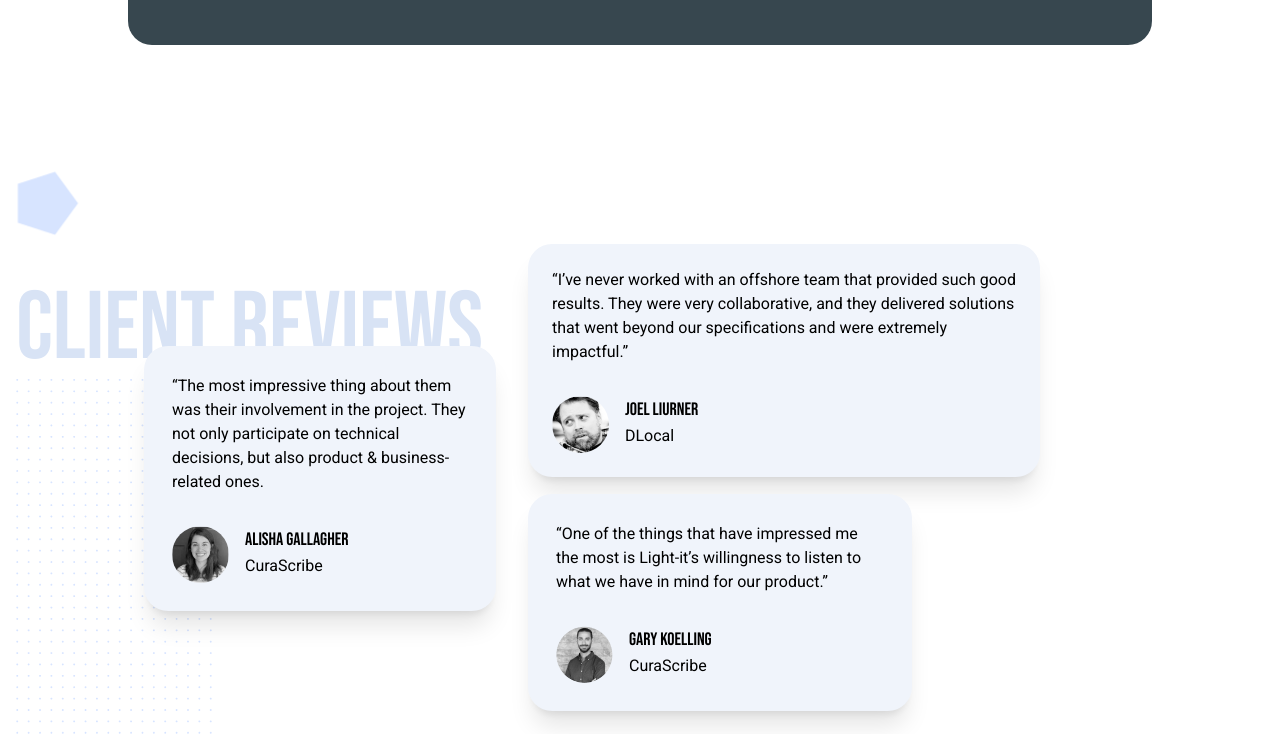
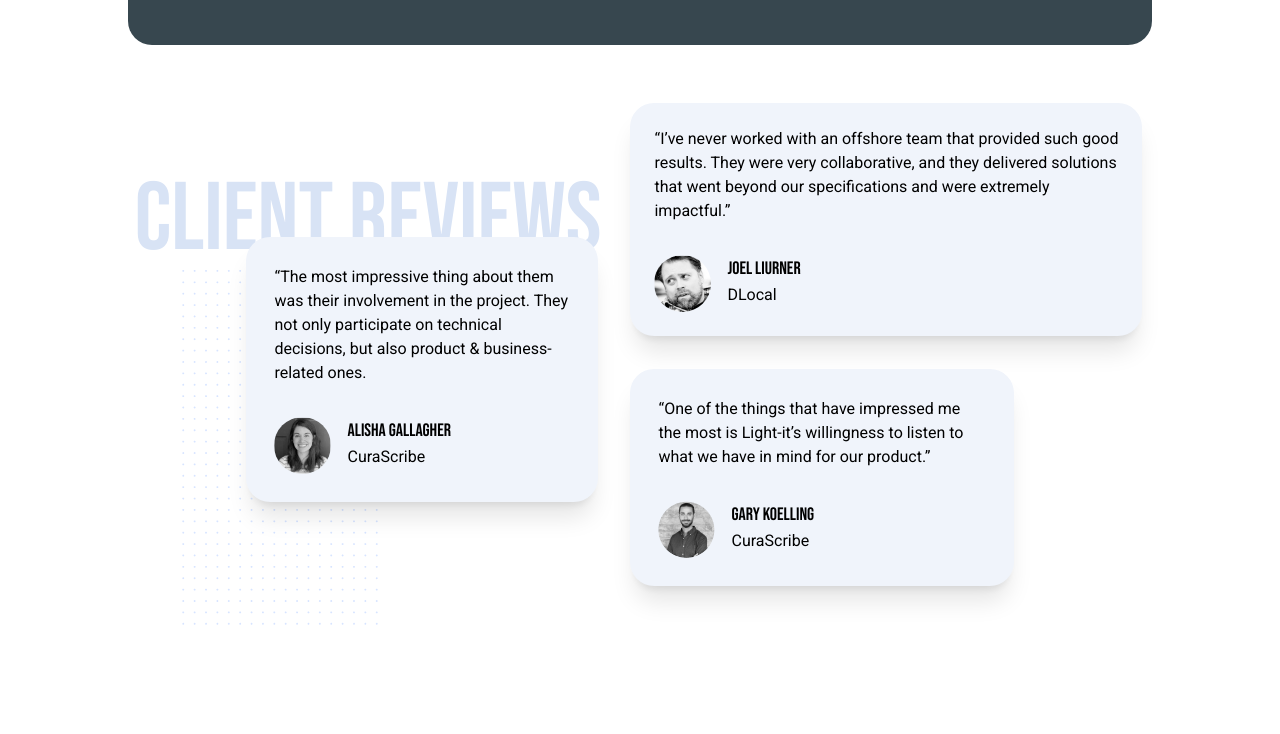
Before and after one commit to FixxooXD/Frontend-Project-1, a website: page index.html in a window 1280 px wide. Shown: the part 4133-4867 px from the top of the page. After the commit the page ends 4758 px from the top, so only its background shows below. Drawn offline with Linux system fonts and the light colour scheme.

Commit message:
Checking

```diff
--- a/index.html
+++ b/index.html
@@ -626,19 +626,20 @@
     </section>
   </div>
 
-  <div  class="hidden lg:block mt-[17rem]
-   ml-4">
+  <!-- <div  class="hidden lg:block mt-[17rem]">
     <img id="pentagon" class="w-16" src="assets/shapes/pentagon.svg" alt="">
-  </div>
+  </div> -->
+
 
   <!-- Client-review -->
-  <section  class="px-4">
+  <div class="flex flex-col justify-center items-center mt-[14rem]" >
+  <section  class="px-4 ml-auto mr-auto">
   <!-- mobile-view-clientReview-with-corousel-slideshow -->
-    <div class="mt-[10rem] lg:mt-[3rem] font-secondary text-6xl sm:text-8xl lg:text-82 text-[#D8E3F5]">
+    <div class="mt-[10rem] lg:mt-[3rem] font-secondary text-6xl sm:text-8xl text-[#D8E3F5] lg:relative lg:-left-[17rem]">
       CLIENT <br class="lg:hidden"> REVIEWS
     </div>
   <!-- bg-[#E8EAF6] -->
-  <!-- first-client-DesktopView -->
+  <!-- first-client-MobileView -->
   <div class="flex flex-col justify-center lg:hidden">
     <div id="First-client" class="bg-[#F0F4FB] flex flex-col p-5" >
        <p> “The most impressive thing about them was their involvement in the
@@ -682,17 +683,17 @@
   </div>
 
   <!-- client-review-desktopView -->
-  <div class="hidden lg:block absolute">
+  <div class="hidden lg:block absolute ">
     <div>
-      <img id="circle" class="absolute z-20 left-16" src="assets/shapes/circle.svg" alt="">
+      <img id="circle" class="absolute z-20 -left-[14rem]" src="assets/shapes/circle.svg" alt="">
     </div>
     <div>
-      <img class="absolute" src="assets/shapes/dot_grid.svg" alt="">
+      <img class="absolute -left-[14rem]" src="assets/shapes/dot_grid.svg" alt="">
     </div>
 
     <!-- first-client -->
     <div class="flex justify-center items-center relative -top-[2rem]">
-    <div id="First-client" class="bg-[#F0F4FB] flex flex-col p-7 w-[22rem] relative left-[8rem] rounded-3xl shadow-xl z-40">
+    <div id="First-client" class="bg-[#F0F4FB] flex flex-col p-7 w-[22rem] relative rounded-3xl shadow-xl z-40 -left-[10rem]">
       <p>“The most impressive thing about them was their involvement in the
         project. They not only participate on technical decisions, but also product & business-related
         ones. </p>
@@ -705,8 +706,9 @@
        </div>
    </div>
 
+
    <!-- 2nd-Client -->
-   <div id="First-client" class="bg-[#F0F4FB] flex flex-col p-6 mt-5 w-[32rem] relative left-[10rem] -top-[8rem] rounded-3xl shadow-xl" >
+   <div id="First-client" class="bg-[#F0F4FB] flex flex-col p-6 mt-5 w-[32rem] relative -left-[8rem] rounded-3xl shadow-xl -top-[10rem]" >
       <p>
        “I’ve never worked with an offshore team that provided such good results. They were very
        collaborative, and they delivered solutions that went beyond our specifications and were
@@ -722,7 +724,7 @@
     </div>
 
    <!-- 3rd-client -->
-   <div id="First-client" class="bg-[#F0F4FB] flex flex-col p-7 mt-5 w-[24rem] absolute -right-[2rem] top-[6rem] rounded-3xl shadow-xl" >
+   <div id="First-client" class="bg-[#F0F4FB] flex flex-col p-7 mt-5 w-[24rem] absolute left-[14rem] rounded-3xl shadow-xl top-[5rem]" >
      <p>
        “One of the things that have impressed me the most is Light-it’s willingness to listen to what
        we have in mind for our product.”</p>
@@ -736,5 +738,6 @@
   </div>
   </div>
 </section>
+</div>
   </body>
 </html>
```
Also changed, not shown: src/output.css.
